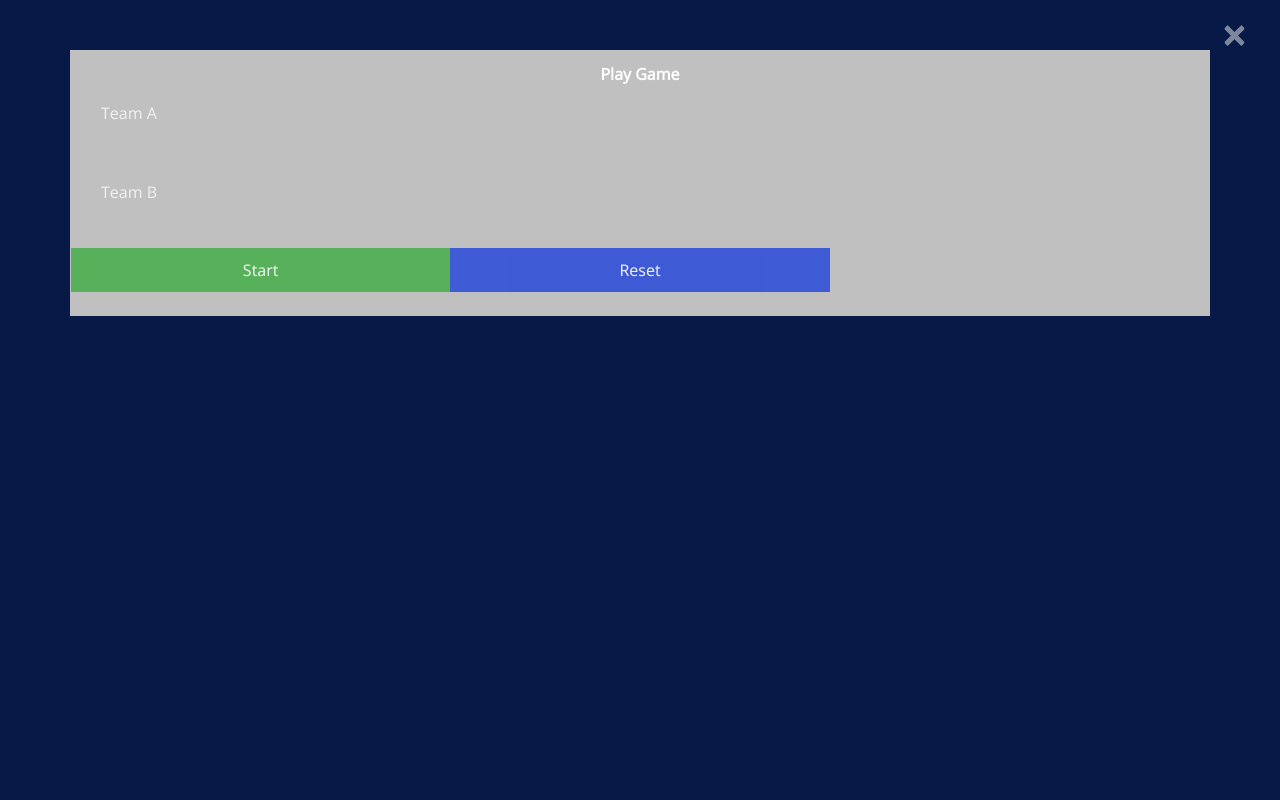
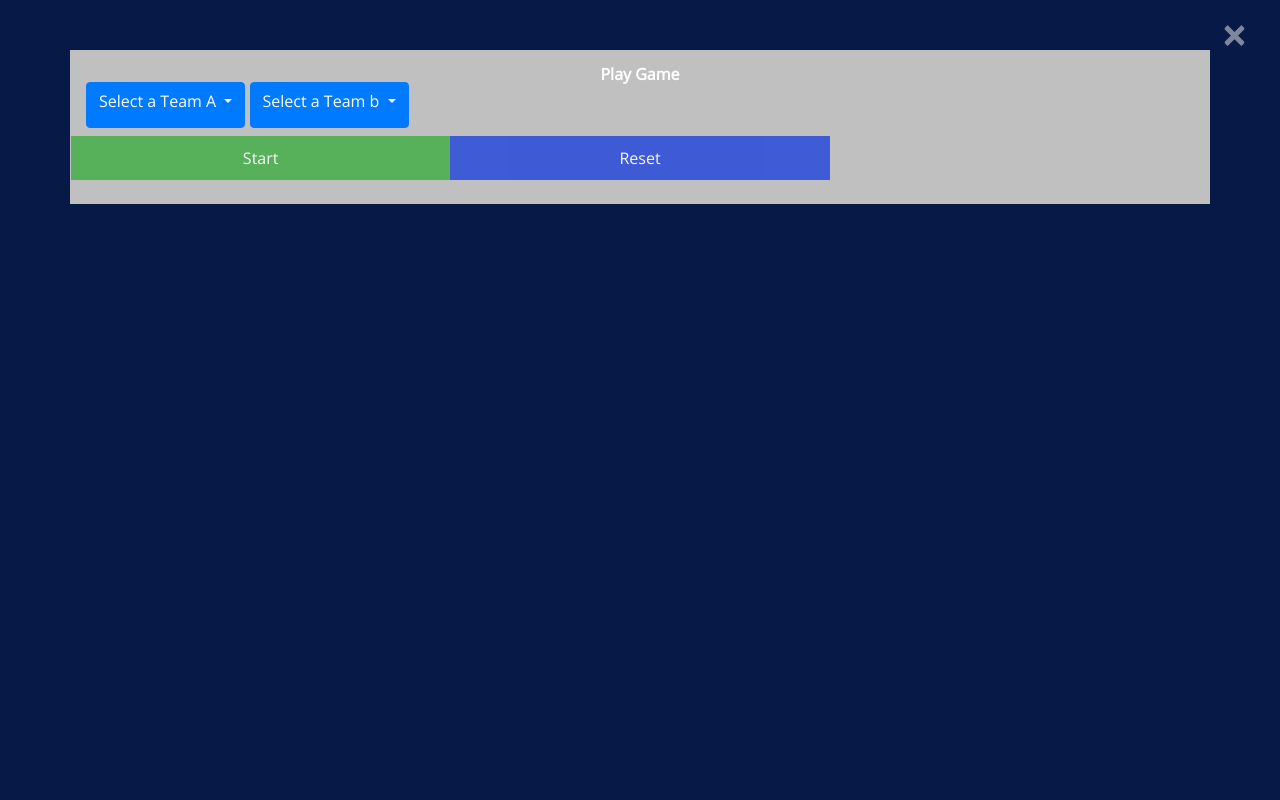
Before and after one commit to vibhcool/fooslead, a Django app: page / in a window 1280 px wide, after a click on "Play Game". Run offline with Django 3.2, Linux system fonts and the light colour scheme; tables that the repository leaves empty hold one stand-in row (values such as "Sample post"); some libraries are stand-ins or nearby versions.

Commit message:
replace Play game textbox for team with dropdown menu

```diff
--- a/fooslead/foos_web/templates/leaderboard.html
+++ b/fooslead/foos_web/templates/leaderboard.html
@@ -319,7 +319,7 @@ hr {
         <div>
       </h1>
       <ol>
-      {% for team in ranklist %}
+      {% for team in top_ranklist %}
         <li>
           <mark>{{ team.team_name }}</mark>
           <big>wins : {{ team.wins }}</big>
@@ -381,9 +381,37 @@ hr {
           <label id="game_winner" value="" style="background:#c0c0c0">asddas</label>
         </div>
         <div class="clearfix" id="input_start_teams" style="display:block;">
-          <input type="text" id="team-a" placeholder="Team A" style="background:#c0c0c0">
-	        <input type="text" id="team-b" placeholder="Team B" style="background:#c0c0c0">
-	        <input type="hidden" id="match_id" value="-1">
+          <div class="btn-group">
+            <a class="btn btn-primary dropdown-toggle" data-toggle="dropdown" href="#">
+              <label id="team-a"> Select a Team A </label>
+              <span class="caret"></span>
+            </a>
+            <ul class="dropdown-menu">
+              {% for team in ranklist %}
+              <li class="dropdown-item">
+                <a href="#" onclick="document.getElementById('team-a').innerHTML=this.innerHTML;">
+                  {{ team.team_name }}
+                </a>
+              </li>
+              {% endfor %}
+            </ul>
+          </div>
+	      <div class="btn-group">
+            <a class="btn btn-primary dropdown-toggle" data-toggle="dropdown" href="#">
+              <label id="team-b"> Select a Team b </label>
+              <span class="caret"></span>
+            </a>
+            <ul class="dropdown-menu">
+              {% for team in ranklist %}
+              <li class="dropdown-item">
+                <a href="#" onclick="document.getElementById('team-b').innerHTML=this.innerHTML;">
+                  {{ team.team_name }}
+                </a>
+              </li>
+              {% endfor %}
+            </ul>
+          </div>
+	      <input type="hidden" id="match_id" value="-1">
         </div>
         <div class="clearfix" id="show_start_scores" style="display:none;">
           <center>
@@ -406,8 +434,8 @@ hr {
   </div>
 <script>
   function startGame() {
-    var team_a = document.getElementById("team-a").value;
-    var team_b = document.getElementById("team-b").value;
+    var team_a = document.getElementById("team-a").innerHTML.trim();
+    var team_b = document.getElementById("team-b").innerHTML.trim();
     var startGameUrl = "http://" + window.location.href.split('/')[2] + "\/start-game";
     var get_params = "?team-a=" + team_a + "&team-b=" + team_b;
     var is_start;
@@ -456,8 +484,8 @@ hr {
     var team_a_score;
     var team_b_score;
     var ongoing;
-    var team_a = document.getElementById("team-a").value;
-    var team_b = document.getElementById("team-b").value;
+    var team_a = document.getElementById("team-a").innerHTML.trim();
+    var team_b = document.getElementById("team-b").innerHTML.trim();
 
     var settings = {
       "async": false,
@@ -488,8 +516,8 @@ hr {
       document.getElementById("input_start_scores").style.display = 'none';
       document.getElementById("result_window").style.display = 'block';
       document.getElementById("match_id").value = "-1";
-      document.getElementById("team-a").value = "";
-      document.getElementById("team-b").value = "";
+      document.getElementById("team-a").innerHTML = "Select Team A";
+      document.getElementById("team-b").innerHTML = "Select Team B";
       document.getElementById("team_a_score").innerHTML = "Add point to team";
       document.getElementById("score_a_label").innerHTML = "0";
       document.getElementById("team_b_score").innerHTML = "Add point to team";
@@ -507,8 +535,8 @@ hr {
 
   function endGame() {
     var match_id = document.getElementById("match_id").value;
-    var team_a = document.getElementById("team-a").value;
-    var team_b = document.getElementById("team-b").value;
+    var team_a = document.getElementById("team-a").innerHTML.trim();
+    var team_b = document.getElementById("team-b").innerHTML.trim();
     var team_a_score;
     var team_b_score;
     document.getElementById("start_game").style.display = 'none';
@@ -555,8 +583,8 @@ hr {
     document.getElementById("input_start_scores").style.display = 'none';
     document.getElementById("input_start_teams").style.display = 'block';
     document.getElementById("match_id").value = "-1";
-    document.getElementById("team-a").value = "";
-    document.getElementById("team-b").value = "";
+    document.getElementById("team-a").innerHTML = "Select Team A";
+    document.getElementById("team-b").innerHTML = "Select Team B";
     document.getElementById("team_a_score").innerHTML = "Add point to team";
     document.getElementById("score_a_label").innerHTML = "0";
     document.getElementById("team_b_score").innerHTML = "Add point to team";
```
